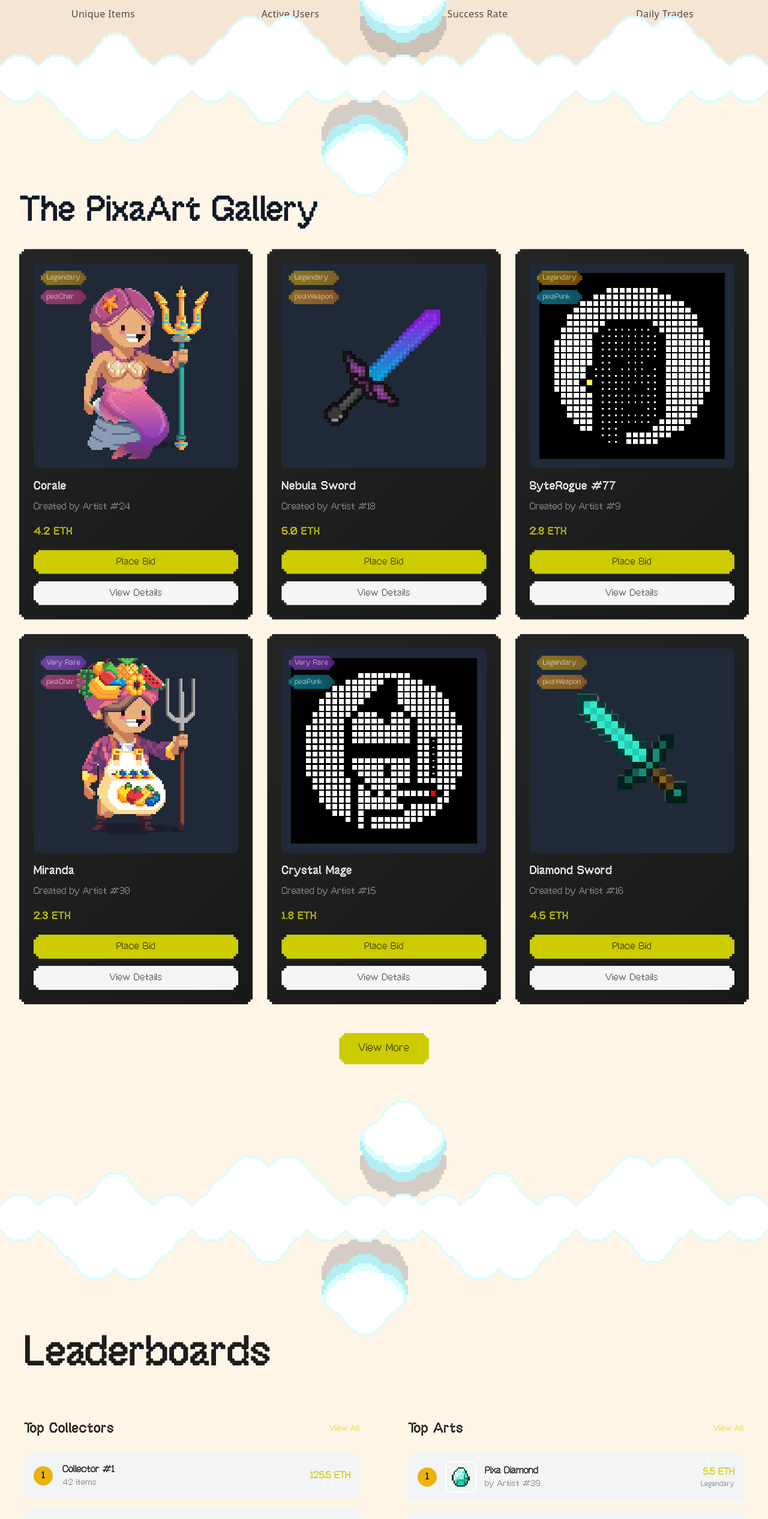
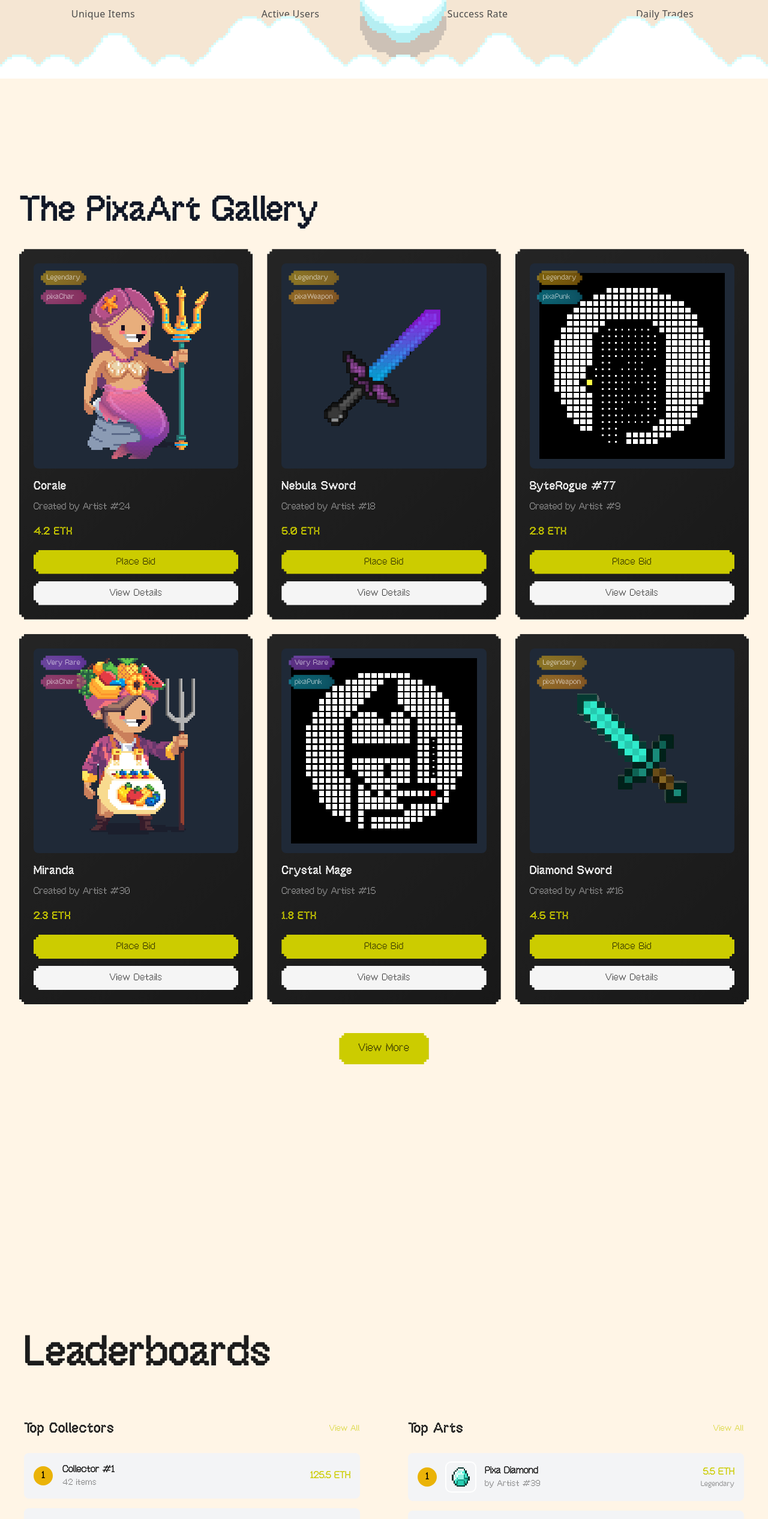
Before and after one commit to heykaran77/pixelVerse, a React (Vite) app: page / in a window 1280 px wide. Shown: the part 2180-4712 px from the top of the page at 60% size. Built offline with nearby package versions, Linux system fonts and the light colour scheme; a web font is replaced by a local one.

Commit message:
fix nav bar login

```diff
--- a/src/App.jsx
+++ b/src/App.jsx
@@ -1498,21 +1498,7 @@ const Home = () => {
 
       {/* Main Content */}
       <main className="max-w-7xl mx-auto px-4 sm:px-6 lg:px-8 py-48 relative">
-        {/* Cloud Top Frame */}
-        <div
-          className="absolute top-0 left-1/2 -translate-x-1/2 w-screen pointer-events-none"
-          style={{ zIndex: 10 }}
-        >
-          <img
-            src={cloudsTopImg}
-            alt="Cloud Frame"
-            className="w-full"
-            style={{
-              imageRendering: "pixelated",
-              transform: "rotate(180deg)",
-            }}
-          />
-        </div>
+        {/* Cloud Top Frame - REMOVED */}
 
         <section className="mb-16">
           <h2 className="text-5xl lg:text-6xl font-bold mb-8 text-gray-900 dark:text-white">
@@ -1720,39 +1706,12 @@ const Home = () => {
           </div>
         </section>
 
-        {/* Bottom Cloud Frame */}
-        <div
-          className="absolute bottom-0 left-1/2 -translate-x-1/2 w-screen pointer-events-none"
-          style={{ zIndex: 10 }}
-        >
-          <img
-            src={cloudsTopImg}
-            alt="Bottom Cloud Frame"
-            className="w-full"
-            style={{
-              imageRendering: "pixelated",
-            }}
-          />
-        </div>
+        {/* Bottom Cloud Frame - REMOVED */}
       </main>
 
       {/* Leaderboards Section */}
       <div className="relative">
-        {/* Top Cloud Frame */}
-        <div
-          className="absolute top-0 left-1/2 -translate-x-1/2 w-screen pointer-events-none"
-          style={{ zIndex: 10 }}
-        >
-          <img
-            src={cloudsTopImg}
-            alt="Cloud Frame"
-            className="w-full"
-            style={{
-              imageRendering: "pixelated",
-              transform: "rotate(180deg)",
-            }}
-          />
-        </div>
+        {/* Top Cloud Frame - REMOVED */}
 
         <div className="container mx-auto px-4 py-24 pt-48">
           <h2 className="text-5xl md:text-7xl font-bold mb-12 text-light-text dark:text-dark-text pl-6">
@@ -1878,20 +1837,7 @@ const Home = () => {
           </div>
         </div>
 
-        {/* Bottom Cloud Frame */}
-        <div
-          className="absolute bottom-0 left-1/2 -translate-x-1/2 w-screen pointer-events-none"
-          style={{ zIndex: 10 }}
-        >
-          <img
-            src={cloudsTopImg}
-            alt="Bottom Cloud Frame"
-            className="w-full"
-            style={{
-              imageRendering: "pixelated",
-            }}
-          />
-        </div>
+        {/* Bottom Cloud Frame - REMOVED */}
       </div>
 
       {/* Footer */}
--- a/src/components/Login.jsx
+++ b/src/components/Login.jsx
@@ -27,8 +27,8 @@ const Login = () => {
 
   return (
     <div className="w-full">
-      <div className="bg-gray-800 pixel-borders p-8 rounded-lg shadow-xl shadow-black/25">
-        <h2 className="text-4xl font-bold mb-8 text-light-text dark:text-dark-text text-center">
+      <div className="bg-gray-800 dark:bg-gray-800 text-white pixel-borders p-8 rounded-lg shadow-xl shadow-black/25">
+        <h2 className="text-4xl font-bold mb-8 text-white text-center">
           Login to PixelVerse
         </h2>
 
@@ -42,7 +42,7 @@ const Login = () => {
           <div className="mb-4">
             <label
               htmlFor="email"
-              className="block text-light-text dark:text-dark-text mb-2 font-medium"
+              className="block text-white mb-2 font-medium"
             >
               Email
             </label>
@@ -60,7 +60,7 @@ const Login = () => {
           <div className="mb-6">
             <label
               htmlFor="password"
-              className="block text-light-text dark:text-dark-text mb-2 font-medium"
+              className="block text-white mb-2 font-medium"
             >
               Password
             </label>
@@ -84,7 +84,7 @@ const Login = () => {
           </button>
         </form>
 
-        <div className="mt-8 text-center text-light-text dark:text-dark-text">
+        <div className="mt-8 text-center text-white">
           <p className="mb-2">
             Don't have an account?{" "}
             <Link
@@ -94,7 +94,7 @@ const Login = () => {
               Sign up
             </Link>
           </p>
-          <p className="text-xs text-gray-400">
+          <p className="text-xs text-gray-300">
             By logging in, you agree to our Terms of Service and Privacy Policy
           </p>
         </div>
--- a/src/components/Navbar.jsx
+++ b/src/components/Navbar.jsx
@@ -348,7 +348,7 @@ const Navbar = () => {
               <div className="flex items-center space-x-3 ml-4">
                 <Link
                   to="/login"
-                  className="text-light-text dark:text-dark-text hover:text-light-pink dark:hover:text-dark-pink transition-colors"
+                  className="hidden md:inline-block text-light-text dark:text-dark-text hover:text-light-pink dark:hover:text-dark-pink transition-colors"
                 >
                   Login
                 </Link>
--- a/src/components/Signup.jsx
+++ b/src/components/Signup.jsx
@@ -28,8 +28,8 @@ const Signup = () => {
 
   return (
     <div className="w-full">
-      <div className="bg-gray-800 pixel-borders p-8 rounded-lg shadow-xl shadow-black/25">
-        <h2 className="text-4xl font-bold mb-8 text-light-text dark:text-dark-text text-center">
+      <div className="bg-gray-800 dark:bg-gray-800 text-white pixel-borders p-8 rounded-lg shadow-xl shadow-black/25">
+        <h2 className="text-4xl font-bold mb-8 text-white text-center">
           Join PixelVerse
         </h2>
 
@@ -43,7 +43,7 @@ const Signup = () => {
           <div className="mb-4">
             <label
               htmlFor="email"
-              className="block text-light-text dark:text-dark-text mb-2 font-medium"
+              className="block text-white mb-2 font-medium"
             >
               Email
             </label>
@@ -61,7 +61,7 @@ const Signup = () => {
           <div className="mb-4">
             <label
               htmlFor="password"
-              className="block text-light-text dark:text-dark-text mb-2 font-medium"
+              className="block text-white mb-2 font-medium"
             >
               Password
             </label>
@@ -74,7 +74,7 @@ const Signup = () => {
               placeholder="Enter your password"
               required
             />
-            <p className="text-xs text-gray-400 mt-1">
+            <p className="text-xs text-gray-300 mt-1">
               Password must be at least 6 characters
             </p>
           </div>
@@ -82,7 +82,7 @@ const Signup = () => {
           <div className="mb-6">
             <label
               htmlFor="confirmPassword"
-              className="block text-light-text dark:text-dark-text mb-2 font-medium"
+              className="block text-white mb-2 font-medium"
             >
               Confirm Password
             </label>
@@ -106,7 +106,7 @@ const Signup = () => {
           </button>
         </form>
 
-        <div className="mt-8 text-center text-light-text dark:text-dark-text">
+        <div className="mt-8 text-center text-white">
           <p className="mb-2">
             Already have an account?{" "}
             <Link
@@ -116,7 +116,7 @@ const Signup = () => {
               Login
             </Link>
           </p>
-          <p className="text-xs text-gray-400">
+          <p className="text-xs text-gray-300">
             By signing up, you agree to our Terms of Service and Privacy Policy
           </p>
         </div>
```
Also changed, not shown: src/assets/cursor.png (deleted).
